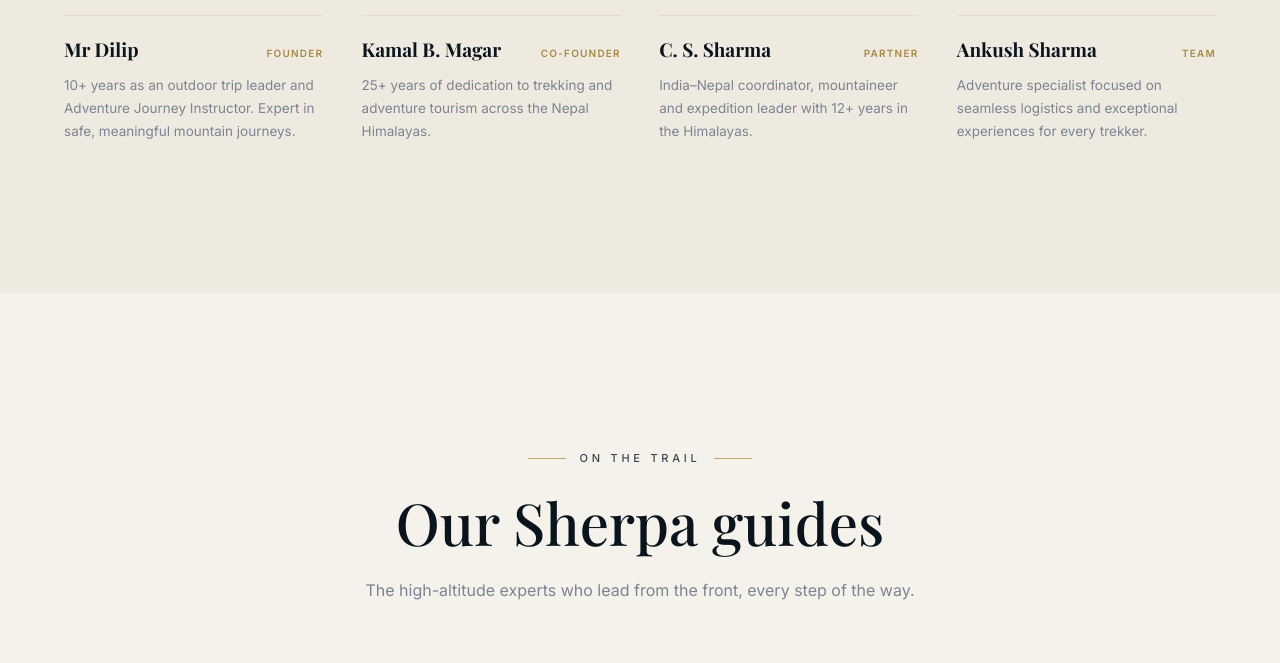
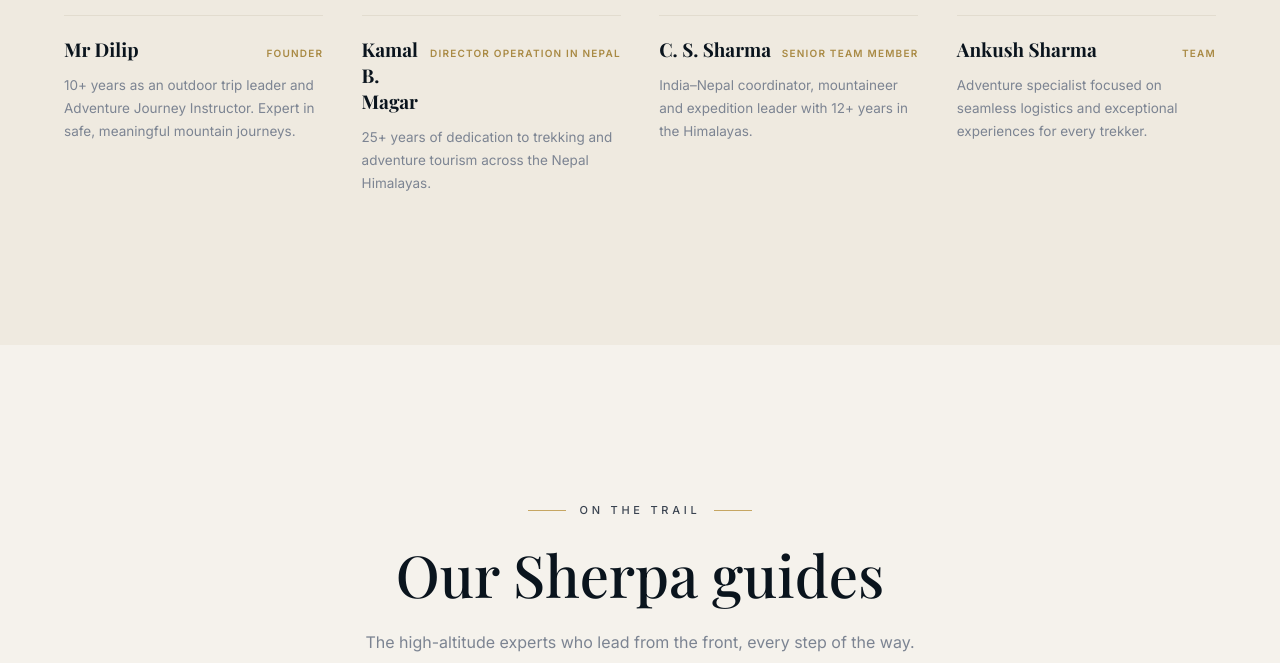
Before and after one commit to Aegis76/Cosmic-Himalaya, a website: page Cosmic_Himalaya-main/about.html in a window 1280 px wide. Shown: the part 3763-4426 px from the top of the page. Drawn offline with nearby package versions, Linux system fonts and the light colour scheme.

Commit message:
Update about.html
Changes the name of the team member the role names

```diff
--- a/Cosmic_Himalaya-main/about.html
+++ b/Cosmic_Himalaya-main/about.html
@@ -143,12 +143,12 @@
     </article>
     <article class="portrait">
       <div class="ph"><img src="https://ik.imagekit.io/6krfkcqxh/Nepal_Himalaya/Guides/Kamal%20Bahadur%20Magar.jpeg?updatedAt=1778251339287" alt="Kamal Bahadur Magar" /></div>
-      <div class="meta"><h3>Kamal B. Magar</h3><span class="role">Co-Founder</span></div>
+      <div class="meta"><h3>Kamal B. Magar</h3><span class="role">Director operation in nepal </span></div>
       <p class="bio">25+ years of dedication to trekking and adventure tourism across the Nepal Himalayas.</p>
     </article>
     <article class="portrait">
       <div class="ph"><img src="https://ik.imagekit.io/6krfkcqxh/Nepal_Himalaya/Guides/Chandra%20Shekhar%20Sharma.png?updatedAt=1778251355980" alt="Chandra Shekhar Sharma" /></div>
-      <div class="meta"><h3>C. S. Sharma</h3><span class="role">Partner</span></div>
+      <div class="meta"><h3>C. S. Sharma</h3><span class="role">Senior team member</span></div>
       <p class="bio">India–Nepal coordinator, mountaineer and expedition leader with 12+ years in the Himalayas.</p>
     </article>
     <article class="portrait">
```
